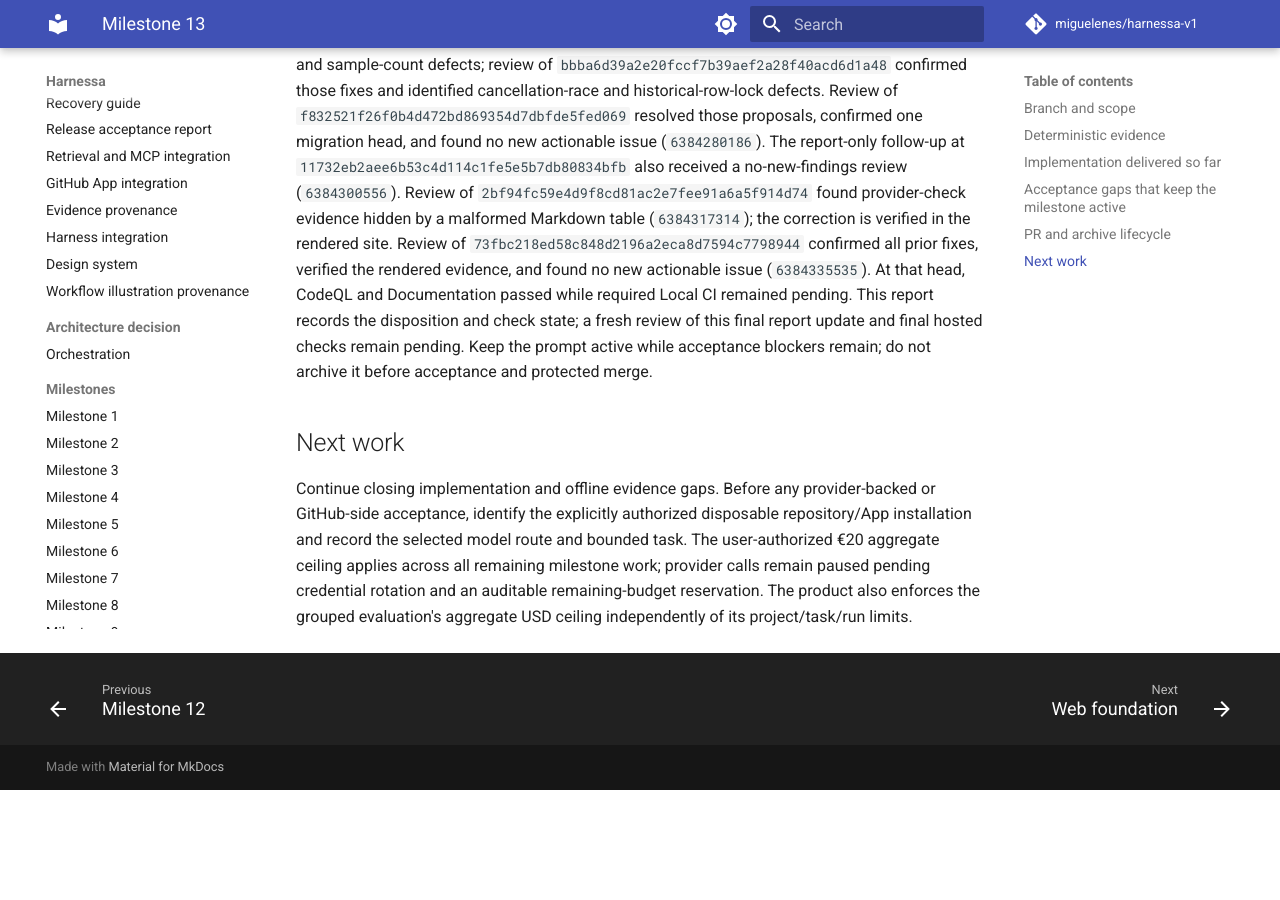
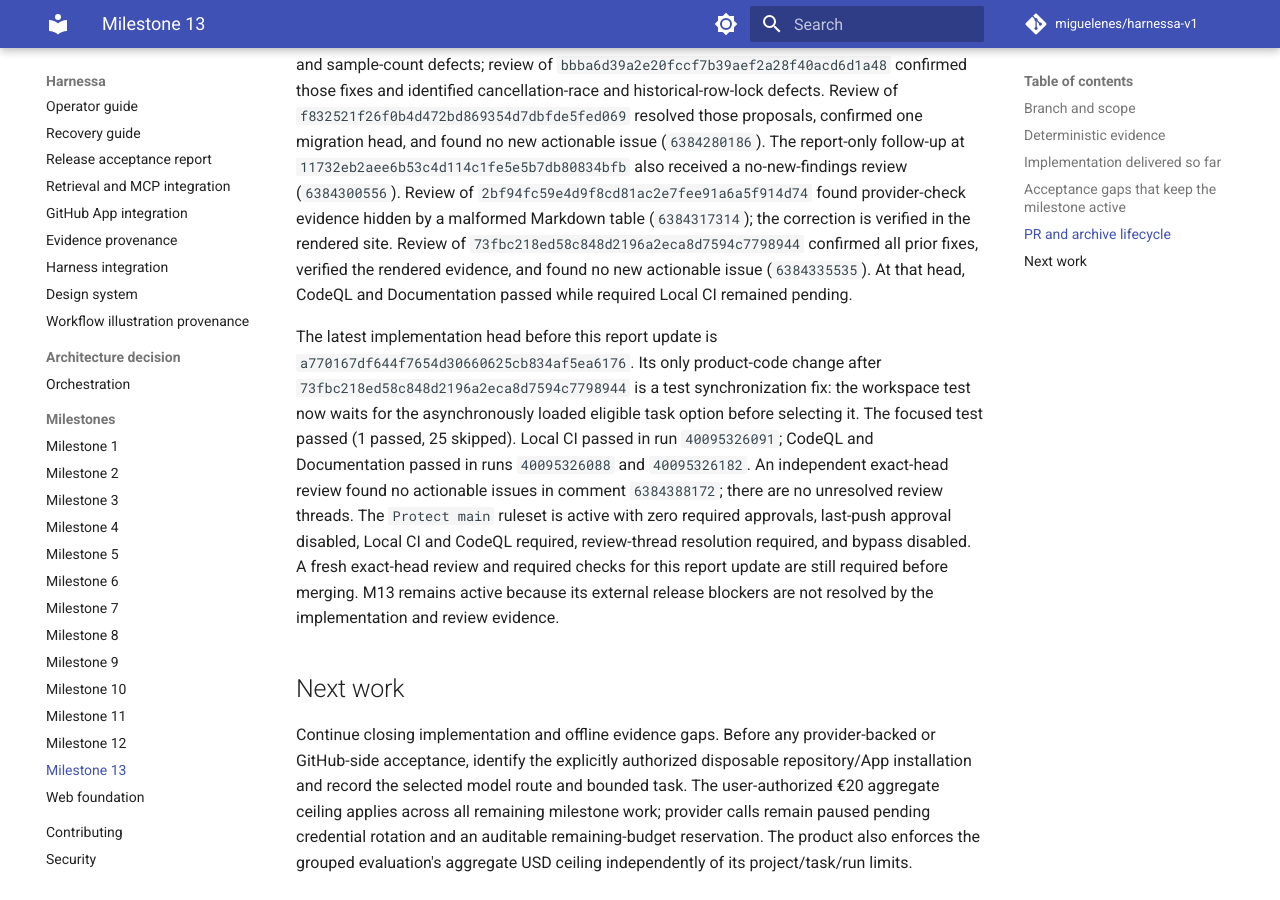
Before and after one commit to miguelenes/harnessa-v1, an MkDocs documentation site: the page built from docs/milestones/13.md, in a window 1280 px wide and 900 px high, scrolled down 5533 px. Built offline with MkDocs 1.6.1 and Material for MkDocs 9.7.7, drawn with Linux system fonts in a browser that asks for light colours; comment, search, counter and statistics services are not loaded; before the commit the page ends 6323 px from its top, so only the background shows below that.

Commit message:
docs: update M13 final head evidence

```diff
--- a/docs/milestones/13.md
+++ b/docs/milestones/13.md
@@ -67,7 +67,9 @@ These are release blockers, not successful acceptance cases. Relevant external o
 
 ## PR and archive lifecycle
 
-The current PR is [#43](https://github.com/miguelenes/harnessa-v1/pull/43), based on M12 merge `853c3e05cd202a95ed70453ecde95b51aced7779`. Exact-head review of `7e605ad087a5ddc39b4de12ef3232fdc0f8569ec` identified aggregate-spend and sample-count defects; review of `bbba6d39a2e20fccf7b39aef2a28f40acd6d1a48` confirmed those fixes and identified cancellation-race and historical-row-lock defects. Review of `f832521f26f0b4d472bd869354d7dbfde5fed069` resolved those proposals, confirmed one migration head, and found no new actionable issue (`6384280186`). The report-only follow-up at `11732eb2aee6b53c4d114c1fe5e5b7db80834bfb` also received a no-new-findings review (`6384300556`). Review of `2bf94fc59e4d9f8cd81ac2e7fee91a6a5f914d74` found provider-check evidence hidden by a malformed Markdown table (`6384317314`); the correction is verified in the rendered site. Review of `73fbc218ed58c848d2196a2eca8d7594c7798944` confirmed all prior fixes, verified the rendered evidence, and found no new actionable issue (`6384335535`). At that head, CodeQL and Documentation passed while required Local CI remained pending. This report records the disposition and check state; a fresh review of this final report update and final hosted checks remain pending. Keep the prompt active while acceptance blockers remain; do not archive it before acceptance and protected merge.
+The current PR is [#43](https://github.com/miguelenes/harnessa-v1/pull/43), based on M12 merge `853c3e05cd202a95ed70453ecde95b51aced7779`. Exact-head review of `7e605ad087a5ddc39b4de12ef3232fdc0f8569ec` identified aggregate-spend and sample-count defects; review of `bbba6d39a2e20fccf7b39aef2a28f40acd6d1a48` confirmed those fixes and identified cancellation-race and historical-row-lock defects. Review of `f832521f26f0b4d472bd869354d7dbfde5fed069` resolved those proposals, confirmed one migration head, and found no new actionable issue (`6384280186`). The report-only follow-up at `11732eb2aee6b53c4d114c1fe5e5b7db80834bfb` also received a no-new-findings review (`6384300556`). Review of `2bf94fc59e4d9f8cd81ac2e7fee91a6a5f914d74` found provider-check evidence hidden by a malformed Markdown table (`6384317314`); the correction is verified in the rendered site. Review of `73fbc218ed58c848d2196a2eca8d7594c7798944` confirmed all prior fixes, verified the rendered evidence, and found no new actionable issue (`6384335535`). At that head, CodeQL and Documentation passed while required Local CI remained pending.
+
+The latest implementation head before this report update is `a770167df644f7654d30660625cb834af5ea6176`. Its only product-code change after `73fbc218ed58c848d2196a2eca8d7594c7798944` is a test synchronization fix: the workspace test now waits for the asynchronously loaded eligible task option before selecting it. The focused test passed (1 passed, 25 skipped). Local CI passed in run `40095326091`; CodeQL and Documentation passed in runs `40095326088` and `40095326182`. An independent exact-head review found no actionable issues in comment `6384388172`; there are no unresolved review threads. The `Protect main` ruleset is active with zero required approvals, last-push approval disabled, Local CI and CodeQL required, review-thread resolution required, and bypass disabled. A fresh exact-head review and required checks for this report update are still required before merging. M13 remains active because its external release blockers are not resolved by the implementation and review evidence.
 
 ## Next work
 
```
